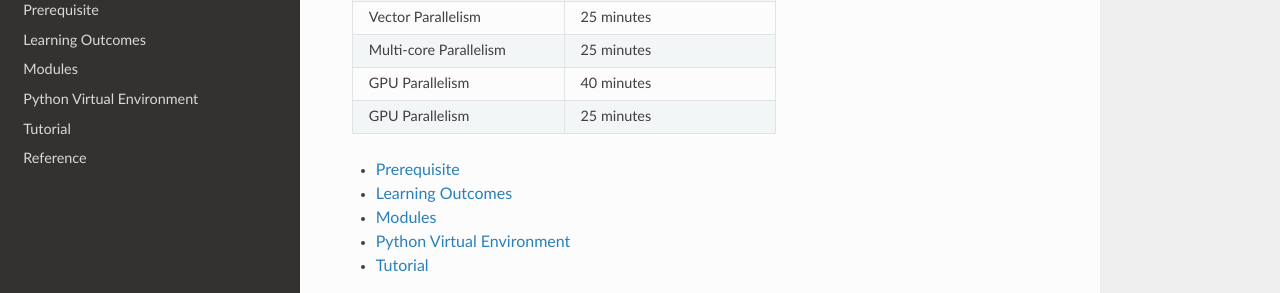
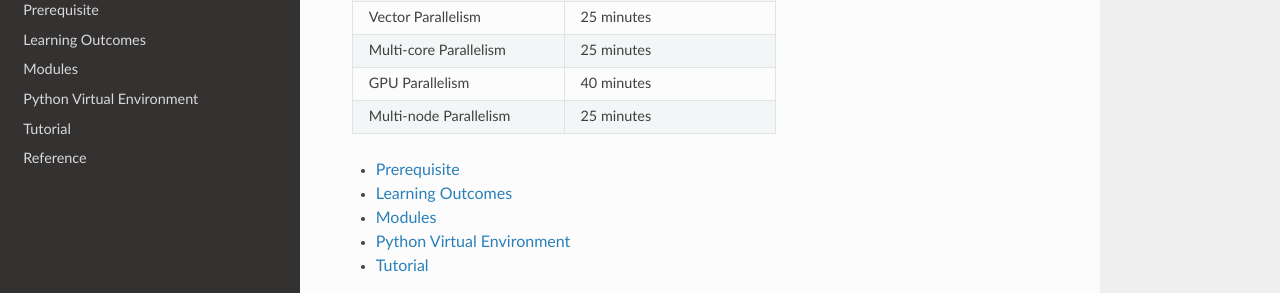
Before and after one commit to NCI900-Training-Organisation/intro-to-parallel-programming, a Sphinx documentation site: the page built from docs/source/index.rst, in a window 1280 px wide and 900 px high, scrolled down 424 px. Shown: the part 151-444 px from the top of the window. Built offline with Sphinx 7.4.7 and the Read the Docs theme 2.0.0, drawn with Linux system fonts in a browser that asks for light colours.

Commit message:
contents

```diff
--- a/docs/source/index.rst
+++ b/docs/source/index.rst
@@ -28,7 +28,7 @@ Contents
      - 25 minutes
    * - GPU Parallelism
      - 40 minutes
-   * - GPU Parallelism
+   * - Multi-node Parallelism
      - 25 minutes
 
 
```
